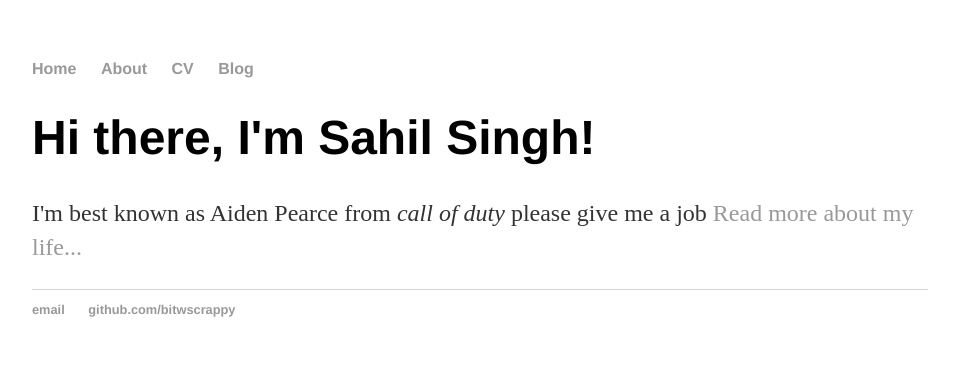
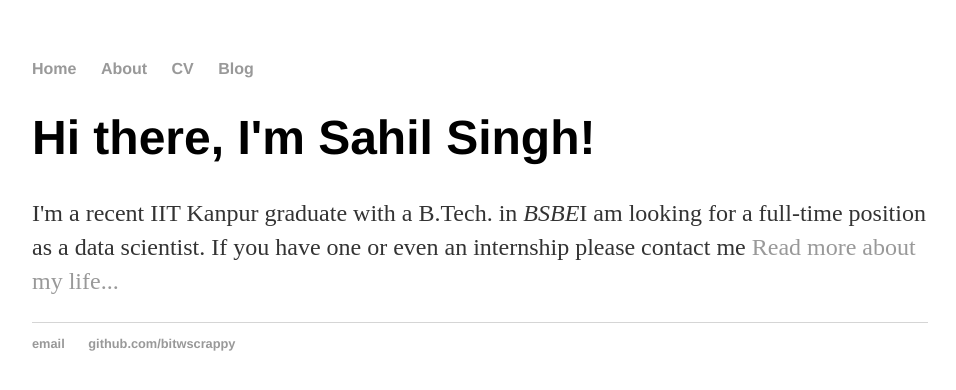
Before and after one commit to sahilsinghM/sahilsinghM.github.io, a Jekyll site: the page built from index.html, in a window 1280 px wide. Shown: the top 390 px of the page, without its empty margins (160-1116 px from the left). Built offline with Jekyll 4.4.1, drawn with Linux system fonts in a browser that asks for light colours.

Commit message:
Update index.html

```diff
--- a/index.html
+++ b/index.html
@@ -4,5 +4,5 @@
 ---
 <div class="blurb">
 	<h1>Hi there, I'm Sahil Singh!</h1>
-	<p>I'm best known as Aiden Pearce from <em>call of duty</em> please give me a job <a href="/about">Read more about my life...</a></p>
+	<p>I'm a recent IIT Kanpur graduate with a B.Tech. in <em>BSBE</em>I am looking for a full-time position as a data scientist. If you have one or even an internship please contact me <a href="/about">Read more about my life...</a></p>
 </div><!-- /.blurb -->
```
